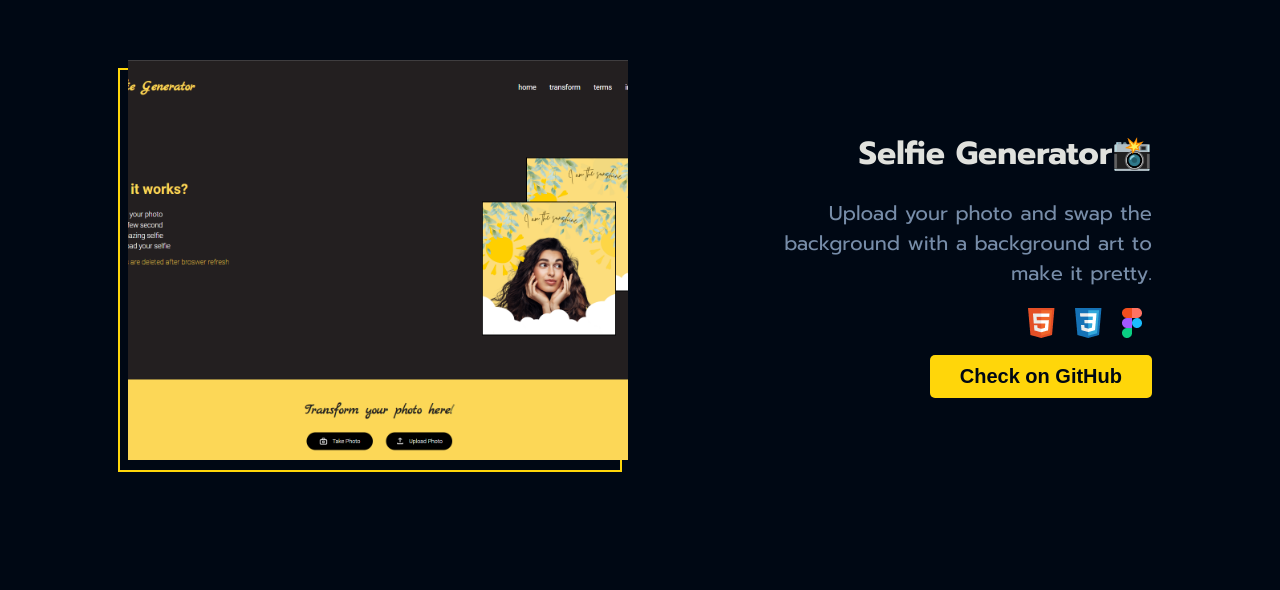
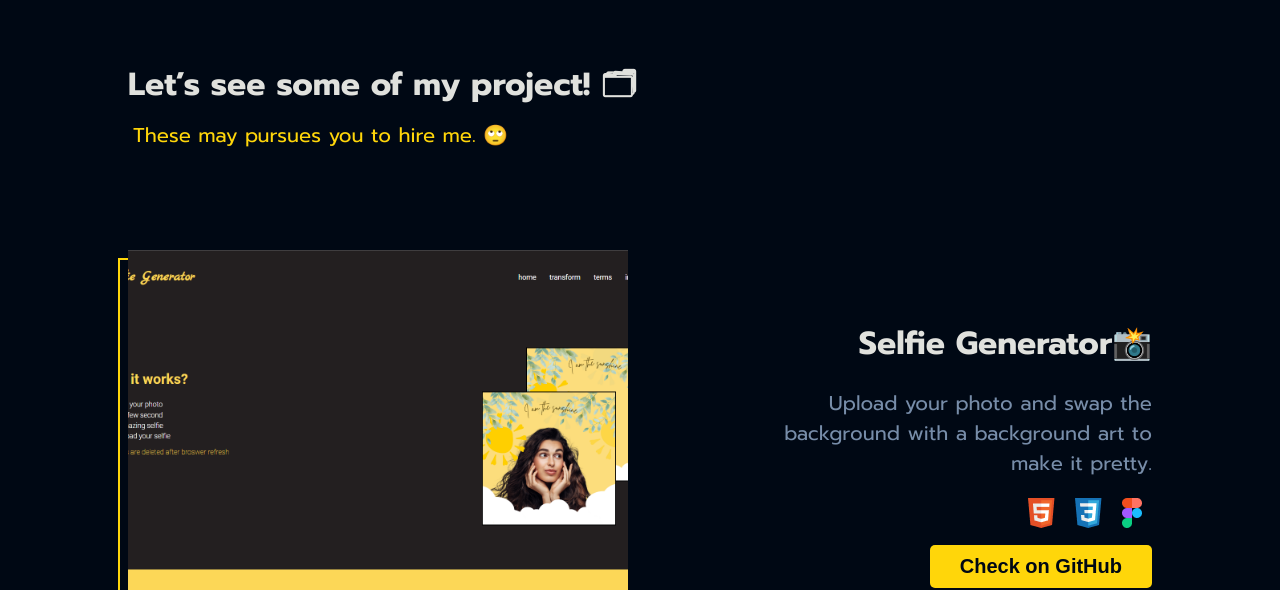
Before and after one commit to YatootaY/my-portfolio, a React (Create React App) app: page / in a window 1280 px wide. Shown: the part 890-1480 px from the top of the page. Built offline with nearby package versions, Linux system fonts and the light colour scheme; a web font is replaced by a local one.

Commit message:
Styled Projects

```diff
--- a/src/App.css
+++ b/src/App.css
@@ -34,3 +34,14 @@ h1,h2,h3,h4,h5{
   height: 100vh;
   flex-direction: column;
 }
+
+.whiteTitle{
+  font-size: var(--title);
+  color: var(--white);
+}
+
+.yellowText{
+  font-size: var(--normalText);
+  color: var(--yellow);
+  margin: 5px;
+}
--- a/src/Components/Projects.css
+++ b/src/Components/Projects.css
@@ -0,0 +1,7 @@
+.Projects{
+    padding: 150px 10vw;
+}
+
+.projectsText{
+    margin-bottom: 100px;
+}
--- a/src/Components/Projects.js
+++ b/src/Components/Projects.js
@@ -31,7 +31,12 @@ const Projects = () => {
     ]
 
     return(
-        <div>
+        <div className="Projects">
+            <div className="projectsText">
+                <h2 className="whiteTitle">Let’s see some of my project! 🗂</h2>
+                <p className="yellowText">These may pursues you to hire me. 🙄</p>
+            </div>
+
             {projectData.map((data,key) => {
                 return <ProjectUI pic={data.pic} title={data.title} text={data.text} emoji={data.emoji} direction={key%2 === 0 ? "right" : "left"} tech={data.tech}/>
             })}
--- a/src/Components/toolComponents/ProjectUI.css
+++ b/src/Components/toolComponents/ProjectUI.css
@@ -1,8 +1,8 @@
 .ProjectUI{
     display: flex;
-    padding: 150px 10vw;
     justify-content: space-between;
     align-items: center;
+    padding-bottom: 200px;
 }
 
 
```
